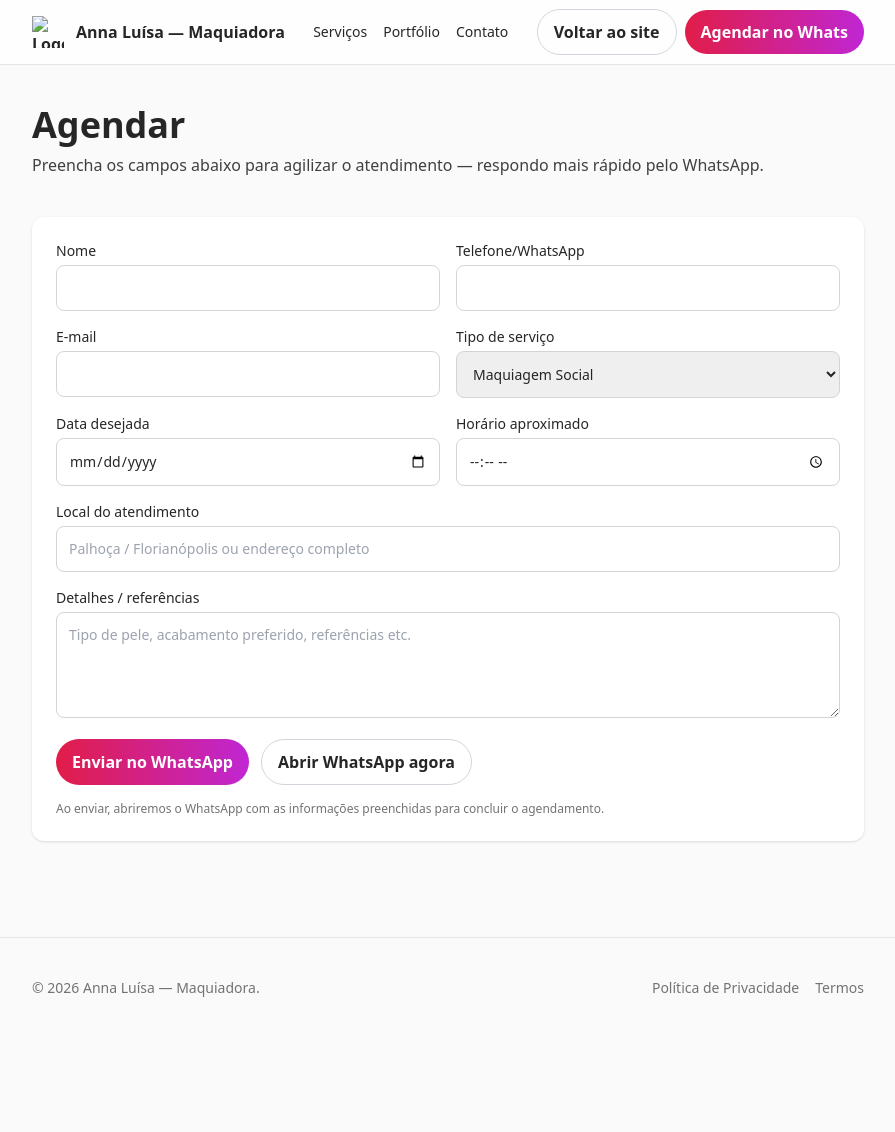
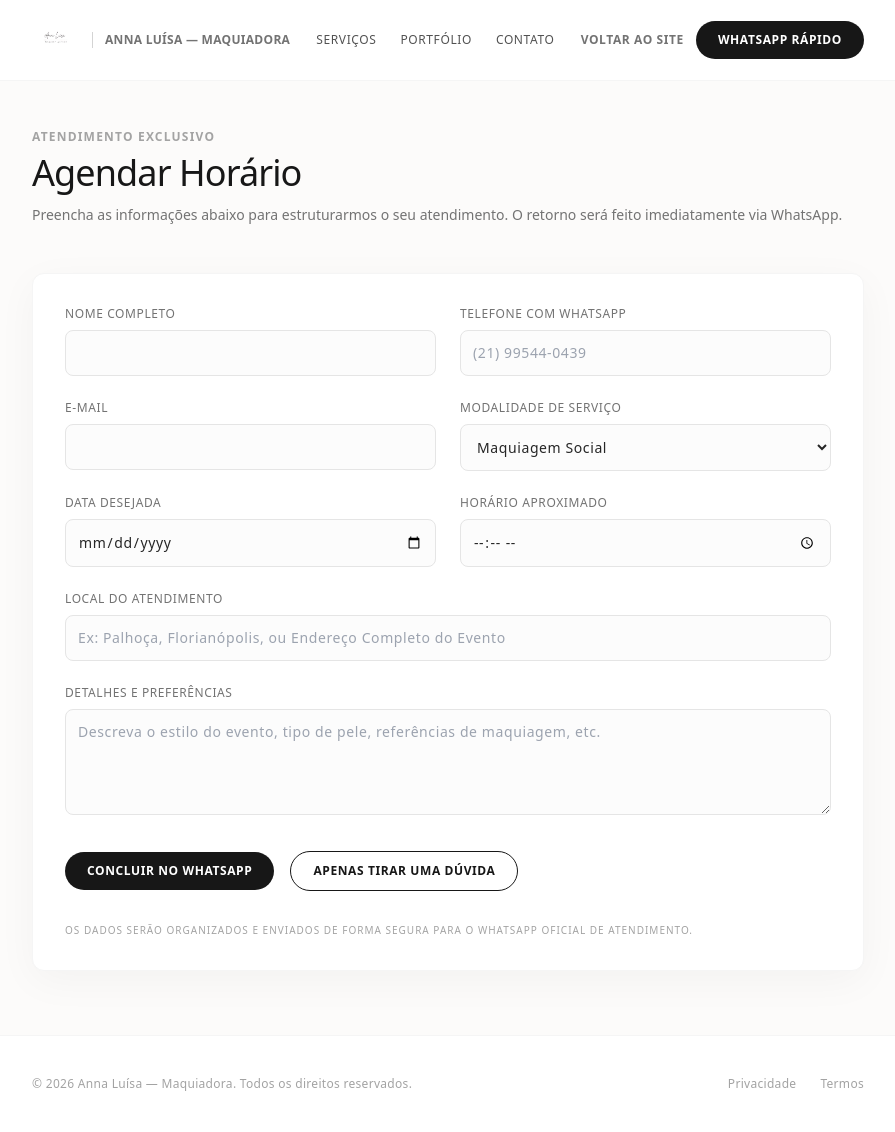
Before and after one commit to MatheusCrisostimo/annaluisa-site, a plain HTML site: page agendar.html in a window 1280 px wide. Shown: the whole page, without its empty margins (192-1087 px from the left). Before the commit the page ends 1038 px from the top, so only its background shows below. Drawn offline with nearby package versions, Linux system fonts and the light colour scheme.

Commit message:
Update agendar.html

```diff
--- a/agendar.html
+++ b/agendar.html
@@ -4,11 +4,10 @@
   <meta charset="utf-8" />
   <meta name="viewport" content="width=device-width, initial-scale=1" />
   <meta name="format-detection" content="telephone=no" />
-  <title>Agendar | Anna Luísa — Maquiadora em Florianópolis</title>
+  <title>Agendar Atendimento | Anna Luísa — Maquiadora</title>
   <meta name="description" content="Agende maquiagem social, noiva, aulas e corporativo. Atendimento em Palhoça/Florianópolis — SC." />
   <meta name="robots" content="index, follow" />
 
-  <!-- Open Graph -->
   <meta property="og:title" content="Agendar horário | Anna Luísa" />
   <meta property="og:description" content="Agende maquiagem social, noiva, aulas e corporativo." />
   <meta property="og:type" content="website" />
@@ -18,28 +17,48 @@
   <meta property="og:locale" content="pt_BR" />
 
   <link rel="icon" href="favicon.ico" />
-  <link rel="canonical" href="https://MatheusCrisostimo.github.io/annaluisa-site/agendar.html">
-  <meta name="theme-color" content="#e11d48">
+  <link rel="canonical" href="https://annaluisamakeup.vercel.app/agendar.html">
 
-  <!-- Tailwind -->
+  <meta name="theme-color" content="#171717">
+
   <script src="https://cdn.tailwindcss.com"></script>
+  <script>
+    tailwind.config = {
+      theme: {
+        extend: {
+          colors: {
+            premium: {
+              gold: '#dfc1a4',
+              dark: '#171717',
+              light: '#fcfbfa'
+            }
+          }
+        }
+      }
+    }
+  </script>
 
   <style>
-    .btn { display:inline-flex; align-items:center; justify-content:center; padding:10px 16px; border-radius:9999px; font-weight:600; transition:.2s; }
-    .btn-primary { color:#fff; background-image:linear-gradient(90deg,#e11d48,#c026d3); }
-    .btn-primary:hover { opacity:.95; }
-    .btn-outline { border:1px solid #d1d5db; }
-    .btn-outline:hover { background:#f9fafb; }
+    body { background-color: #fcfbfa; color: #171717; }
+
+    /* Botões atualizados para a estética Luxo/Sóbria */
+    .btn { display:inline-flex; align-items:center; justify-content:center; padding:10px 22px; border-radius:9999px; font-weight:600; transition:.2s; text-transform: uppercase; font-size: 0.75rem; letter-spacing: 0.05em; }
+    .btn-primary { color:#fff; background-color:#171717; }
+    .btn-primary:hover { background-color:#333333; }
+    .btn-outline { border:1px solid #171717; color:#171717; background: transparent; }
+    .btn-outline:hover { background:#171717; color:#fff; }
+
     .section { max-width:56rem; margin:0 auto; padding:0 1rem; }
     @media (min-width:640px){ .section { padding:0 1.5rem; } }
     @media (min-width:1024px){ .section { padding:0 2rem; } }
+
+    .shadow-soft { box-shadow: 0 10px 40px rgba(0,0,0,.04); }
   </style>
 
-  <!-- Safety‑net WhatsApp (funciona mesmo sem analytics.js) -->
   <script>
   (function(){
     const PHONE='5521995440439';
-    const DEFAULT_MSG='Olá, vim do site e quero agendar maquiagem.';
+    const DEFAULT_MSG='Olá Anna Luísa, vim do site e gostaria de agendar um atendimento.';
     function openWA(source, text){
       const msg = encodeURIComponent(text || DEFAULT_MSG);
       const url = `https://wa.me/${PHONE}?text=${msg}&utm_source=site&utm_medium=cta&utm_campaign=whatsapp&src=${encodeURIComponent(source||'agendar')}`;
@@ -64,93 +83,89 @@
   </script>
 </head>
 
-<body class="bg-neutral-50 text-neutral-800">
-  <!-- Header simples -->
-  <header class="sticky top-0 z-40 bg-white/80 backdrop-blur border-b border-neutral-200">
-    <div class="section flex items-center justify-between h-16">
-      <a href="index.html" class="flex items-center gap-3 font-semibold">
-        <img src="images/logo.png" alt="Logo Anna Luísa" class="h-8 w-8" />
-        <span>Anna Luísa — Maquiadora</span>
+<body class="bg-premium-light text-premium-dark antialiased">
+  <header class="sticky top-0 z-40 bg-white/90 backdrop-blur border-b border-neutral-100">
+    <div class="section flex items-center justify-between h-20">
+      <a href="index.html" class="flex items-center gap-3 font-semibold tracking-wide text-xs uppercase">
+        <img src="images/WhatsApp%20Image%202025-08-24%20at%2015.03.20.jpeg" alt="Logo Anna Luísa" class="h-12 w-auto object-contain" onerror="this.src='images/logo.png'" />
+        <span class="hidden sm:inline border-l border-neutral-300 pl-3 text-neutral-500">Anna Luísa — Maquiadora</span>
       </a>
-      <nav class="hidden md:flex items-center gap-4 text-sm">
-        <a href="index.html#servicos" class="hover:text-rose-600">Serviços</a>
-        <a href="index.html#portfolio" class="hover:text-rose-600">Portfólio</a>
-        <a href="index.html#contato" class="hover:text-rose-600">Contato</a>
+      <nav class="hidden md:flex items-center gap-6 text-xs uppercase tracking-wider font-medium text-neutral-600">
+        <a href="index.html#servicos" class="hover:text-neutral-900 transition-colors">Serviços</a>
+        <a href="index.html#portfolio" class="hover:text-neutral-900 transition-colors">Portfólio</a>
+        <a href="index.html#contato" class="hover:text-neutral-900 transition-colors">Contato</a>
       </nav>
-      <div class="flex items-center gap-2">
-        <a href="index.html" class="btn btn-outline">Voltar ao site</a>
-        <button class="btn btn-primary" data-whats data-source="agendar_top">Agendar no Whats</button>
+      <div class="flex items-center gap-3">
+        <a href="index.html" class="text-xs uppercase tracking-wider font-semibold text-neutral-500 hover:text-neutral-900 transition-colors hidden sm:inline">Voltar ao site</a>
+        <button class="btn btn-primary" data-whats data-source="agendar_top">WhatsApp Rápido</button>
       </div>
     </div>
   </header>
 
-  <!-- Hero curto -->
-  <section class="section py-10">
-    <h1 class="text-3xl md:text-4xl font-extrabold">Agendar</h1>
-    <p class="mt-2 text-neutral-700">Preencha os campos abaixo para agilizar o atendimento — respondo mais rápido pelo WhatsApp.</p>
+  <section class="section py-12">
+    <h2 class="text-xs uppercase tracking-widest font-semibold text-neutral-400 mb-2">Atendimento Exclusivo</h2>
+    <h1 class="text-3xl md:text-4xl font-light tracking-tight text-neutral-900">Agendar Horário</h1>
+    <p class="mt-3 text-neutral-500 font-light text-sm">Preencha as informações abaixo para estruturarmos o seu atendimento. O retorno será feito imediatamente via WhatsApp.</p>
   </section>
 
-  <!-- Formulário de agendamento -->
   <section class="section pb-16">
-    <form id="agendarForm" class="bg-white rounded-xl shadow p-6 grid gap-4 md:grid-cols-2">
-      <label class="text-sm">Nome
-        <input required name="nome" class="w-full mt-1 rounded-lg border border-neutral-300 p-3" />
+    <form id="agendarForm" class="bg-white rounded-xl shadow-soft p-8 border border-neutral-100 grid gap-6 md:grid-cols-2">
+      <label class="text-xs uppercase tracking-wider font-medium text-neutral-500">Nome Completo
+        <input required name="nome" class="w-full mt-2 rounded-lg border border-neutral-200 bg-neutral-50/50 p-3 text-neutral-800 text-sm focus:outline-none focus:border-neutral-400 transition-colors" />
       </label>
 
-      <label class="text-sm">Telefone/WhatsApp
-        <input name="telefone" inputmode="tel" class="w-full mt-1 rounded-lg border border-neutral-300 p-3" />
+      <label class="text-xs uppercase tracking-wider font-medium text-neutral-500">Telefone com WhatsApp
+        <input name="telefone" inputmode="tel" placeholder="(21) 99544-0439" class="w-full mt-2 rounded-lg border border-neutral-200 bg-neutral-50/50 p-3 text-neutral-800 text-sm focus:outline-none focus:border-neutral-400 transition-colors" />
       </label>
 
-      <label class="text-sm">E-mail
-        <input type="email" name="email" class="w-full mt-1 rounded-lg border border-neutral-300 p-3" />
+      <label class="text-xs uppercase tracking-wider font-medium text-neutral-500">E-mail
+        <input type="email" name="email" class="w-full mt-2 rounded-lg border border-neutral-200 bg-neutral-50/50 p-3 text-neutral-800 text-sm focus:outline-none focus:border-neutral-400 transition-colors" />
       </label>
 
-      <label class="text-sm">Tipo de serviço
-        <select name="servico" class="w-full mt-1 rounded-lg border border-neutral-300 p-3">
+      <label class="text-xs uppercase tracking-wider font-medium text-neutral-500">Modalidade de Serviço
+        <select name="servico" class="w-full mt-2 rounded-lg border border-neutral-200 bg-neutral-50/50 p-3 text-neutral-800 text-sm focus:outline-none focus:border-neutral-400 transition-colors">
           <option>Maquiagem Social</option>
           <option>Noiva</option>
           <option>Aula de Automaquiagem</option>
-          <option>Empresas</option>
+          <option>Empresas / Corporativo</option>
         </select>
       </label>
 
-      <label class="text-sm">Data desejada
-        <input type="date" name="data" class="w-full mt-1 rounded-lg border border-neutral-300 p-3" />
+      <label class="text-xs uppercase tracking-wider font-medium text-neutral-500">Data Desejada
+        <input type="date" name="data" class="w-full mt-2 rounded-lg border border-neutral-200 bg-neutral-50/50 p-3 text-neutral-800 text-sm focus:outline-none focus:border-neutral-400 transition-colors" />
       </label>
 
-      <label class="text-sm">Horário aproximado
-        <input type="time" name="horario" class="w-full mt-1 rounded-lg border border-neutral-300 p-3" />
+      <label class="text-xs uppercase tracking-wider font-medium text-neutral-500">Horário Aproximado
+        <input type="time" name="horario" class="w-full mt-2 rounded-lg border border-neutral-200 bg-neutral-50/50 p-3 text-neutral-800 text-sm focus:outline-none focus:border-neutral-400 transition-colors" />
       </label>
 
-      <label class="text-sm md:col-span-2">Local do atendimento
-        <input name="local" class="w-full mt-1 rounded-lg border border-neutral-300 p-3" placeholder="Palhoça / Florianópolis ou endereço completo" />
+      <label class="text-xs uppercase tracking-wider font-medium text-neutral-500 md:col-span-2">Local do Atendimento
+        <input name="local" class="w-full mt-2 rounded-lg border border-neutral-200 bg-neutral-50/50 p-3 text-neutral-800 text-sm focus:outline-none focus:border-neutral-400 transition-colors" placeholder="Ex: Palhoça, Florianópolis, ou Endereço Completo do Evento" />
       </label>
 
-      <label class="text-sm md:col-span-2">Detalhes / referências
-        <textarea name="detalhes" rows="4" class="w-full mt-1 rounded-lg border border-neutral-300 p-3" placeholder="Tipo de pele, acabamento preferido, referências etc."></textarea>
+      <label class="text-xs uppercase tracking-wider font-medium text-neutral-500 md:col-span-2">Detalhes e Preferências
+        <textarea name="detalhes" rows="4" class="w-full mt-2 rounded-lg border border-neutral-200 bg-neutral-50/50 p-3 text-neutral-800 text-sm focus:outline-none focus:border-neutral-400 transition-colors" placeholder="Descreva o estilo do evento, tipo de pele, referências de maquiagem, etc."></textarea>
       </label>
 
-      <div class="md:col-span-2 flex flex-wrap gap-3">
-        <button type="submit" class="btn btn-primary">Enviar no WhatsApp</button>
-        <button type="button" class="btn btn-outline" data-whats data-source="agendar_atalho">Abrir WhatsApp agora</button>
+      <div class="md:col-span-2 flex flex-wrap items-center gap-4 mt-2">
+        <button type="submit" class="btn btn-primary">Concluir no WhatsApp</button>
+        <button type="button" class="btn btn-outline" data-whats data-source="agendar_atalho">Apenas tirar uma dúvida</button>
       </div>
 
-      <p class="md:col-span-2 text-xs text-neutral-500">Ao enviar, abriremos o WhatsApp com as informações preenchidas para concluir o agendamento.</p>
+      <p class="md:col-span-2 text-[10px] text-neutral-400 uppercase tracking-widest mt-2">Os dados serão organizados e enviados de forma segura para o WhatsApp oficial de atendimento.</p>
     </form>
   </section>
 
-  <!-- Rodapé compacto -->
-  <footer class="border-t border-neutral-200 py-10 mt-8">
-    <div class="section flex flex-col md:flex-row items-center justify-between gap-4 text-sm text-neutral-500">
-      <p>© <span id="ano"></span> Anna Luísa — Maquiadora.</p>
-      <div class="flex items-center gap-4">
-        <a href="docs/politica-privacidade.html" class="hover:text-neutral-700">Política de Privacidade</a>
-        <a href="docs/termos-de-uso.html" class="hover:text-neutral-700">Termos</a>
+  <footer class="border-t border-neutral-100 py-10 bg-white">
+    <div class="section flex flex-col md:flex-row items-center justify-between gap-4 text-xs tracking-wide text-neutral-400 font-light">
+      <p>© <span id="ano"></span> Anna Luísa — Maquiadora. Todos os direitos reservados.</p>
+      <div class="flex items-center gap-6">
+        <a href="docs/politica-privacidade.html" class="hover:text-neutral-800 transition-colors">Privacidade</a>
+        <a href="docs/termos-de-uso.html" class="hover:text-neutral-800 transition-colors">Termos</a>
       </div>
     </div>
   </footer>
 
-  <!-- Scripts da página -->
   <script type="module">
     import { trackWhatsAppClick, trackLead } from './scripts/analytics.js';
     window.__analyticsModuleReady = true;
@@ -160,7 +175,7 @@
       el.addEventListener('click', ()=> trackWhatsAppClick(el.dataset.source || 'agendar'));
     });
 
-    // envia formulário -> monta mensagem e abre WhatsApp
+    // envia formulário -> monta mensagem premium e abre WhatsApp
     const f = document.getElementById('agendarForm');
     f.addEventListener('submit', (e)=>{
       e.preventDefault();
@@ -175,15 +190,19 @@
         local: data.get('local') || '',
         detalhes: data.get('detalhes') || ''
       };
+
       const linhas = [
-        `Olá, vim do site e quero agendar: ${campos.servico}`,
-        campos.data || campos.horario ? `Para: ${campos.data || '—'} ${campos.horario || ''}` : '',
-        campos.local ? `Local: ${campos.local}` : '',
-        campos.nome ? `Nome: ${campos.nome}` : '',
-        campos.telefone ? `Telefone: ${campos.telefone}` : '',
-        campos.email ? `E-mail: ${campos.email}` : '',
-        campos.detalhes ? `Detalhes: ${campos.detalhes}` : ''
+        `Olá Anna Luísa, solicito um agendamento pelo site. Abaixo estão as informações do evento:`,
+        ``,
+        `• Serviço: ${campos.servico}`,
+        campos.data || campos.horario ? `• Data/Hora: ${campos.data || '—'} ${campos.horario || ''}` : '',
+        campos.local ? `• Local: ${campos.local}` : '',
+        campos.nome ? `• Nome da Cliente: ${campos.nome}` : '',
+        campos.telefone ? `• Telefone: ${campos.telefone}` : '',
+        campos.email ? `• E-mail: ${campos.email}` : '',
+        campos.detalhes ? `• Observações: ${campos.detalhes}` : ''
       ].filter(Boolean).join('\n');
+
       trackLead('agendar_form');
       (window.__openWA || function(){})('agendar_form', linhas);
     });
```
